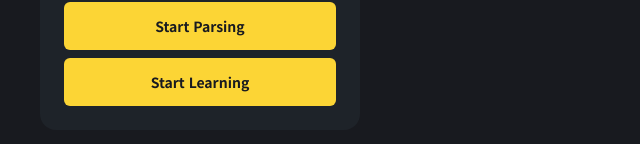
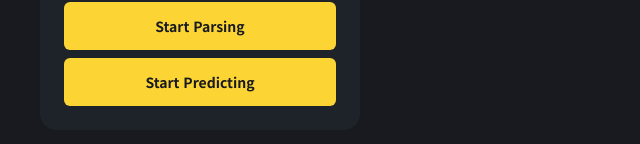
Before and after one commit to StockELand/stockeland-web, a Next.js app: page / in a window 1280 px wide. Shown: the part 214-358 px from the top of the page, without its empty margins (0-640 px from the left). Built offline with nearby package versions, Linux system fonts and the light colour scheme; no server answers.

Commit message:
[Update] 예측 로그 테이블 lastDataDate 컬럼 추가

```diff
--- a/src/components/domain/ManualRunCard.tsx
+++ b/src/components/domain/ManualRunCard.tsx
@@ -71,7 +71,7 @@ export default function ManualRunCard() {
             {predict.status === "Completed"
               ? "Predicting Completed"
               : predict.status === "Pending"
-              ? "Start Learning"
+              ? "Start Predicting"
               : `${predict.status}... ${predict.progress}%`}
           </div>
         </Button>
--- a/src/components/domain/PredictionLogTable.tsx
+++ b/src/components/domain/PredictionLogTable.tsx
@@ -24,6 +24,7 @@ const STATUS = "status";
 const MODIFIED_COUNT = "modifiedCount";
 const EXECUTION_TIME = "executionTime";
 const MESSAGE = "message";
+const LAST_DATA_DATE = "lastDataDate";
 
 const getColumns = () => [
   columnHelper.accessor(PREDICTED_AT, {
@@ -36,6 +37,12 @@ const getColumns = () => [
     id: STATUS,
     header: () => <div>Status</div>,
     cell: (info) => <StatusCell status={info.getValue()} />,
+    meta: { align: "center" } as CustomColumnMeta,
+  }),
+  columnHelper.accessor(LAST_DATA_DATE, {
+    id: LAST_DATA_DATE,
+    header: () => <div className="text-left">Last Data Date</div>,
+    cell: (info) => <div>{info.getValue()}</div>,
     meta: { align: "center" } as CustomColumnMeta,
   }),
   columnHelper.accessor(MODIFIED_COUNT, {
--- a/src/types/table.ts
+++ b/src/types/table.ts
@@ -29,6 +29,7 @@ export interface IPredictionLog {
   modifiedCount: number;
   executionTime: number;
   message: string;
+  lastDataDate: string;
 }
 export type IPredictionStatus = "success" | "fail";
 
```
